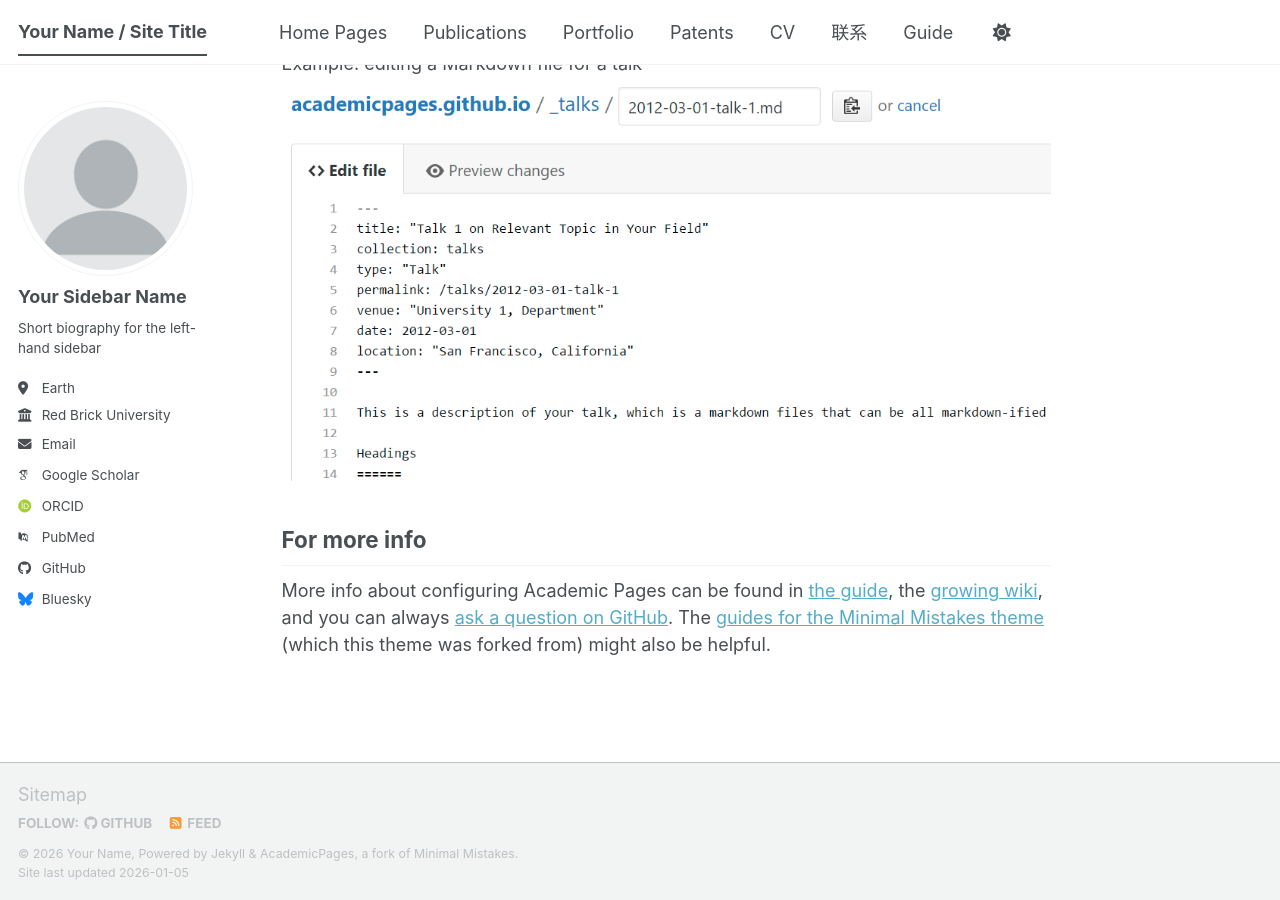
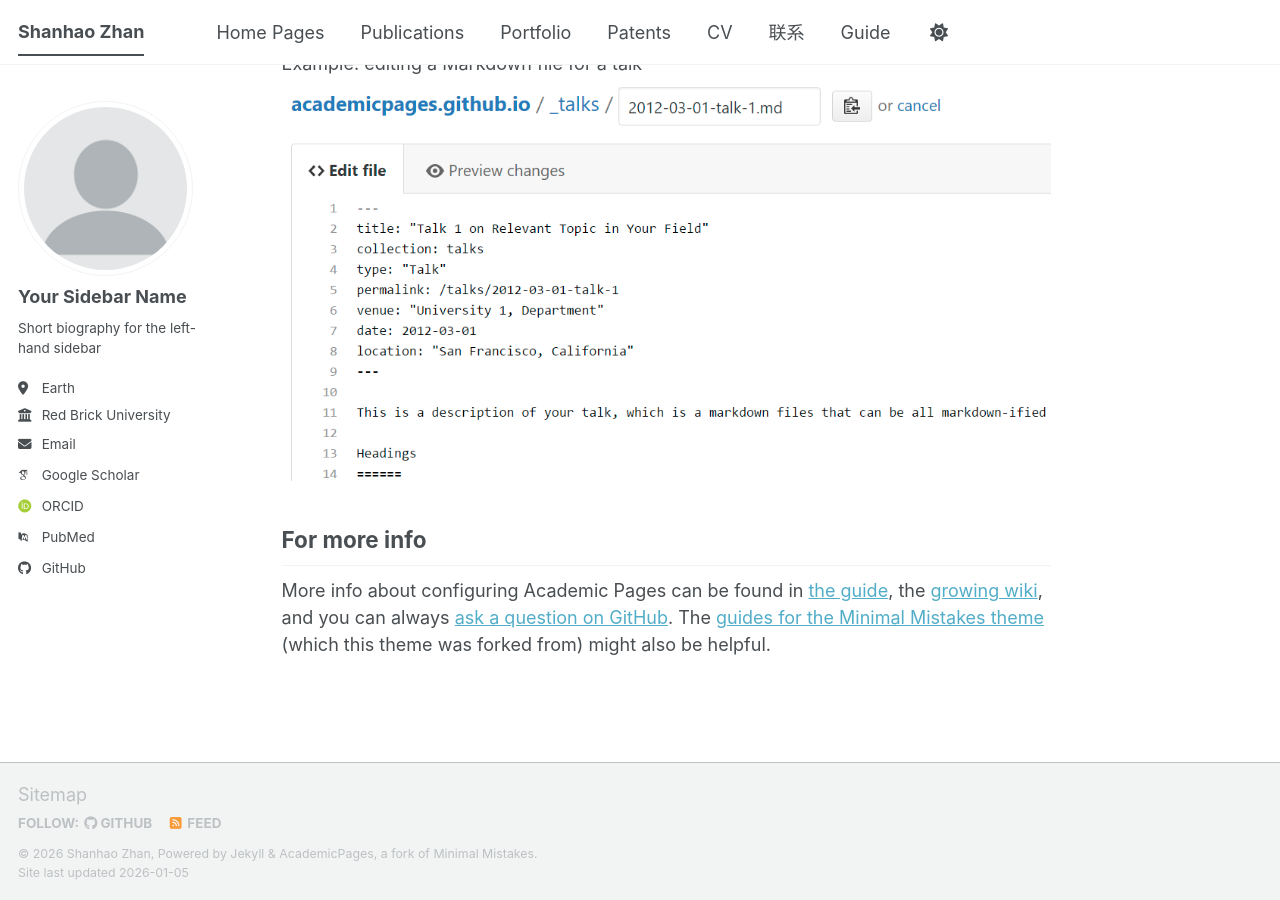
Before and after one commit to dreamfly86/dreamfly86.github.io, a Jekyll site: the page built from _pages/about.md, in a window 1280 px wide and 900 px high, scrolled down 2720 px. Built offline with Jekyll 4.4.1, drawn with Linux system fonts in a browser that asks for light colours; some web fonts are replaced; a script bundle is joined from its source files by our own code; library files that are not in the unit come from our copies.

Commit message:
Update _config.yml

```diff
--- a/_config.yml
+++ b/_config.yml
@@ -9,14 +9,14 @@
 # Basic Site Settings
 locale                   : "en-US"
 site_theme               : "default" # The available themes options are "default", "air", "sunrise", "mint", "dirt" and "contrast"
-title                    : "Your Name / Site Title"
+title                    : "Shanhao Zhan"
 title_separator          : "-"
-name                     : &name "Your Name"
-description              : &description "Your Name's academic portfolio"   # Update this with a general description of your site, this is the default if not overridden by a page
-url                      : https://academicpages.github.io # The base hostname & protocol for your site e.g. "https://[your GitHub username].github.io",
+name                     : &name "Shanhao Zhan"
+description              : &description "Shanhao Zhan's profile"   # Update this with a general description of your site, this is the default if not overridden by a page
+url                      : https://dreamfly86.github.io # The base hostname & protocol for your site e.g. "https://[your GitHub username].github.io",
                                                            # or if you already have some other page hosted on Github then use "https://[your GitHub username].github.io/[Your Repo Name]"
 baseurl                  : "" # the subpath of your site, e.g. "/blog"
-repository               : "academicpages/academicpages.github.io"
+repository               : "dreamfly86/dreamfly86.github.io"
 
 # Site Author - The following control what appear as part of the author content on the side bar.
 #               If a field is blank the icon and link will not appear, otherwise it will be shown.
@@ -57,7 +57,7 @@ author:
 
   # Social media
   artstation       : # Username
-  bluesky          : "bsky.app" # Replace this with you Bluesky username
+  bluesky          : # "bsky.app" # Replace this with you Bluesky username
   facebook         : # Username
   flickr           : # Username
   foursquare       : # Username
```
